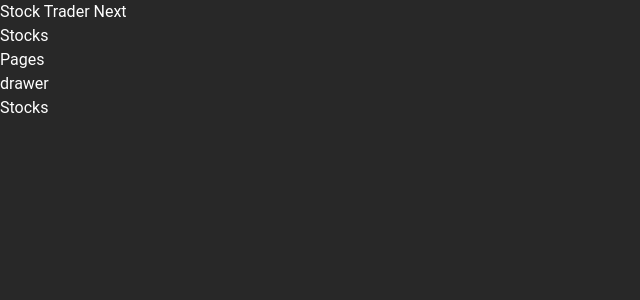
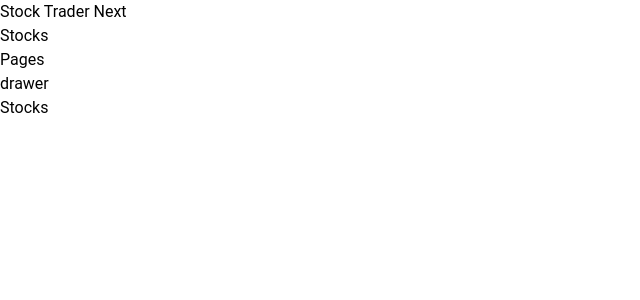
Before and after one commit to AndrewLin95/StockTraderNext, a Next.js app in the folder client/: page /stocks in a window 1280 px wide. Shown: the top 300 px of the page, without its empty margins (0-640 px from the left). Built offline with nearby package versions, Linux system fonts and the light colour scheme.

Commit message:
dark mode

```diff
--- a/client/pages/index.tsx
+++ b/client/pages/index.tsx
@@ -4,7 +4,9 @@ import Link from 'next/link';
 
 const Home: NextPage = () => {
   return (
-    <div className="flex min-h-screen flex-col items-center justify-center py-2 ">
+    <div
+      className={`flex min-h-screen flex-col items-center justify-center py-2 bg-white text-gray-800 dark:bg-slate-800 dark:text-gray-50`}
+    >
       <Head>
         <title>Stock Trader Next</title>
         <link rel="icon" href="/favicon.ico" />
--- a/client/pages/stocks/Drawer.tsx
+++ b/client/pages/stocks/Drawer.tsx
@@ -2,7 +2,7 @@ import type { NextPage } from 'next';
 
 const Drawer: NextPage = () => {
   return (
-    <div className="h-[calc(100vh-8rem)] border border-red-700">drawer</div>
+    <div className="h-[calc(100vh-10rem)] border border-red-700">drawer</div>
   );
 };
 
--- a/client/pages/stocks/index.tsx
+++ b/client/pages/stocks/index.tsx
@@ -4,7 +4,7 @@ import Drawer from './Drawer';
 
 const stocks: NextPage = () => {
   return (
-    <div className="px-6">
+    <div className="px-6 overflow-hidden dark:bg-slate-800 dark:text-gray-50 bg-white text-gray-800">
       <Header />
       <Drawer />
       <div>Stocks</div>
--- a/client/styles/globals.css
+++ b/client/styles/globals.css
@@ -11,8 +11,6 @@ body {
   -moz-osx-font-smoothing: grayscale;
   max-height: 100%;
   overflow-x: hidden;
-  background: rgba(40, 40, 40, 1);
-  color: white;
 }
 
 code {
@@ -22,6 +20,5 @@ code {
 }
 
 a {
-  color: white;
   text-decoration: none;
 }
--- /dev/null
+++ b/client/utils/Constants.tsx
@@ -0,0 +1,2 @@
+export const DARK = 'dark';
+export const LIGHT = '';
```
